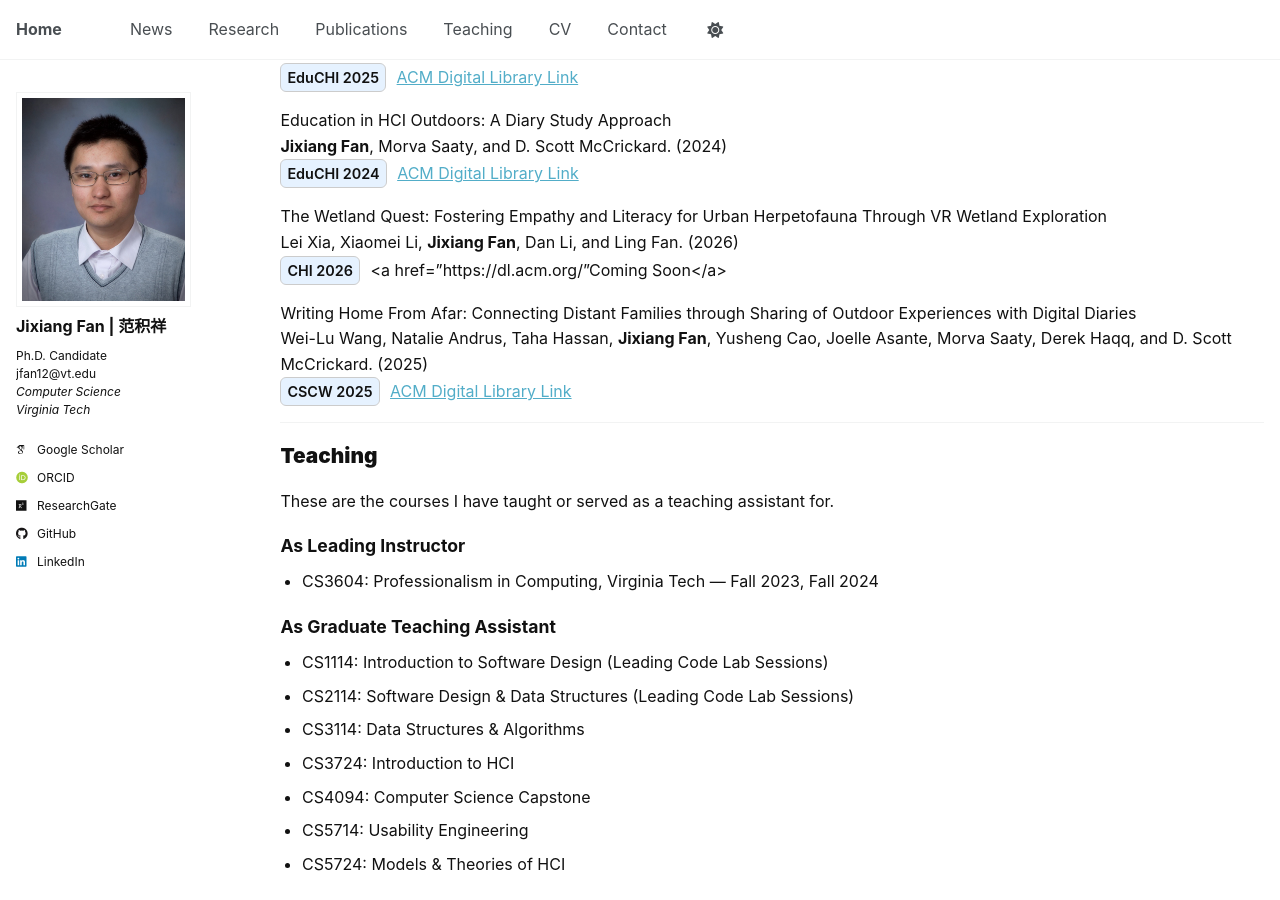
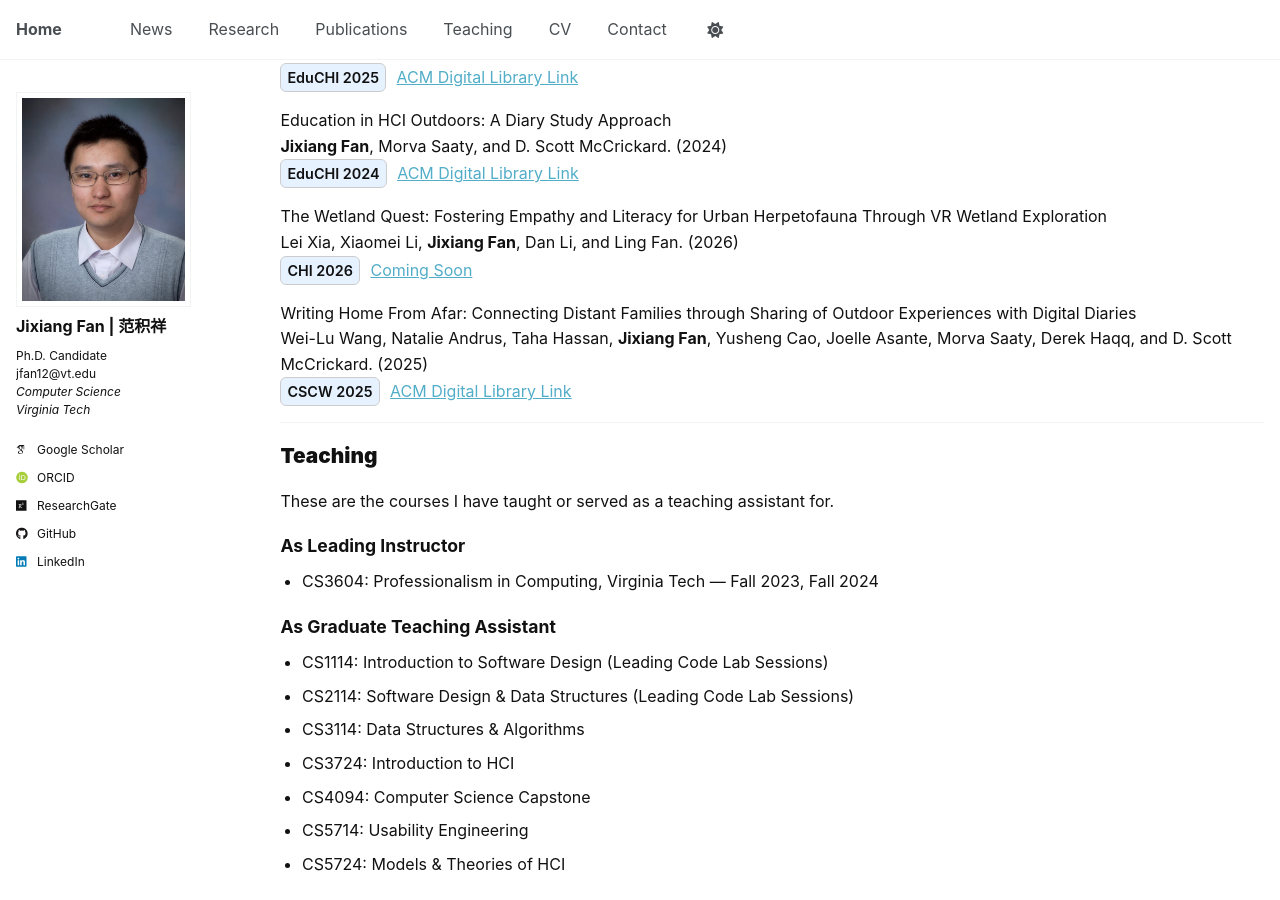
Before and after one commit to JixiangFan/web, a Jekyll site: the page built from _pages/about.md, in a window 1280 px wide and 900 px high, scrolled down 2400 px. Built offline with Jekyll 4.4.1, drawn with Linux system fonts in a browser that asks for light colours; some web fonts are replaced.

Commit message:
Update about.md

```diff
--- a/_pages/about.md
+++ b/_pages/about.md
@@ -202,7 +202,7 @@ Lei Xia, Xiaomei Li, **Jixiang Fan**, Dan Li, and Ling Fan. (2026)
              background:#e6f2ff; margin-right:6px;">
   CHI 2026
 </span>
-<a href="https://dl.acm.org/"Coming Soon</a>
+<a href="https://dl.acm.org/">Coming Soon</a>
 
 
 Writing Home From Afar: Connecting Distant Families through Sharing of Outdoor Experiences with Digital Diaries
```
